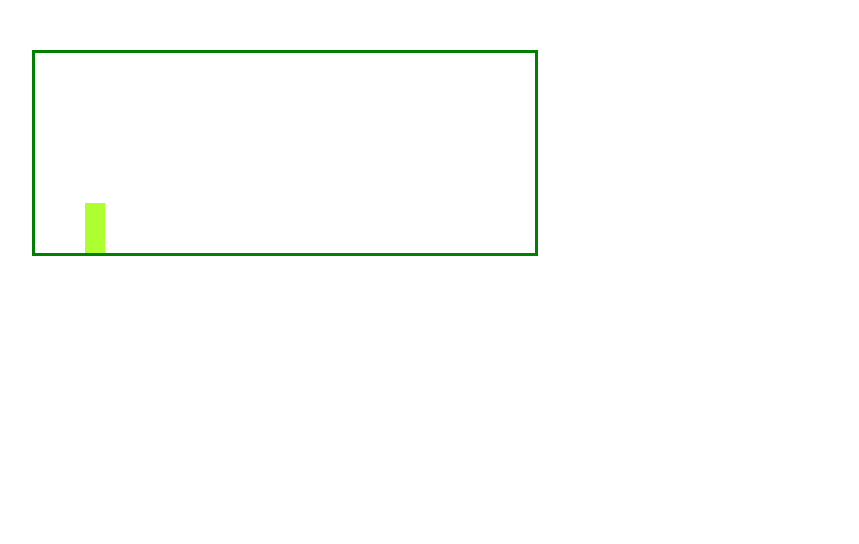
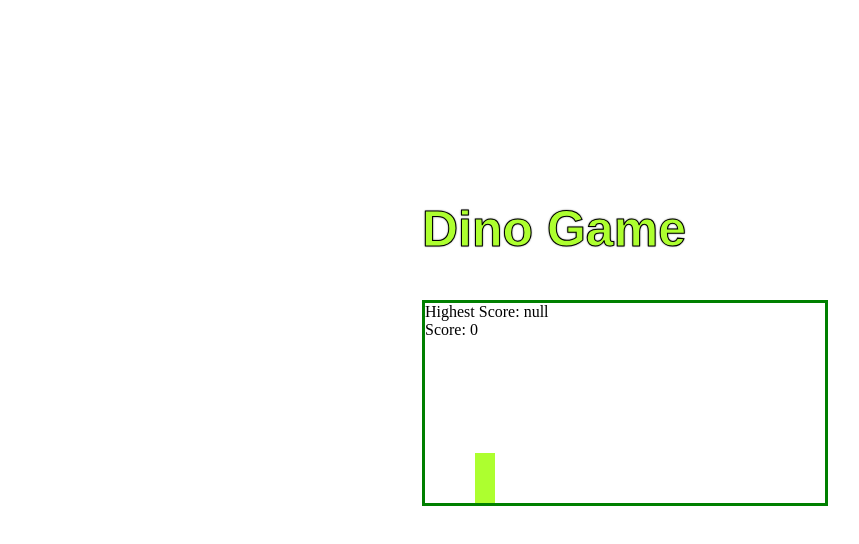
Before and after one commit to creatornadiran/JS_projects, a plain HTML site: page DinoGame/index.html in a window 1280 px wide. Shown: the whole page, without its empty margins (18-877 px from the left). Drawn offline with Linux system fonts and the light colour scheme; a web font is replaced by a local one.

Commit message:
new features added

```diff
--- a/DinoGame/index.html
+++ b/DinoGame/index.html
@@ -6,7 +6,10 @@
         <link rel="stylesheet" href ="style.css">
     </head>
     <body>
+        <h1 id="title">Dino Game</h1>
         <div id="game">
+            <p id="highestScore"></p>
+            <p id="score">Score: 0</p>
             <div id="dino"></div>
             <div id="cactus"></div>
         </div>
--- a/DinoGame/script.js
+++ b/DinoGame/script.js
@@ -2,6 +2,9 @@ var dino = document.getElementById("dino");
 var cactus = document.getElementById("cactus");
 var score = 0;
 var scorable = true;
+var highscore = localStorage.getItem("highscore");
+document.getElementById('highestScore').innerHTML = "Highest Score: "+ highscore;
+
 document.body.onkeyup = function(e){
     if(e.keyCode == 32){
         if(dino.classList != "animate"){
@@ -18,7 +21,8 @@ var checkScorable = setInterval(() => {
 var checkScore = setInterval(() => {
     var cactusLeft = parseInt(window.getComputedStyle(cactus).getPropertyValue("left"));
     if (cactusLeft < 30 && cactusLeft > 0 && scorable){
-       score+=1;
+       score+=100;
+       document.getElementById('score').innerHTML = "Score: "+ score;
        scorable = false;
     }
 }, 10);
@@ -29,6 +33,15 @@ var checkDeath = setInterval(() => {
         cactus.style.animation = "none";
         cactus.style.display = "none";
         alert("Game Over\nScore: "+score);
+        if(highscore !== null){
+            if (score > highscore) {
+                localStorage.setItem("highscore", score);
+            }
+        }
+        else{
+            localStorage.setItem("highscore", score);
+        }
         score = 0;
+        location.reload();
     }
 }, 10);
--- a/DinoGame/style.css
+++ b/DinoGame/style.css
@@ -1,18 +1,43 @@
+@import url('http://fonts.cdnfonts.com/css/fleftex-mono');
 *{
     padding: 0px;
     margin: 0px;
 }
+#score{
+    position: relative;
+}
+#highestScore{
+    position: relative;
+}
+#title{
+    font-family: 'Fleftex', sans-serif;
+    font-size: 50px;
+    -webkit-text-stroke-width: 1px;
+    -webkit-text-stroke-color: black;
+    color: greenyellow;
+    text-shadow: 0 0 2px black;
+    position: fixed;
+    top: 50%;
+    left: 50%;
+    margin-top: -200px;
+    margin-left: -200px;
+}
 #game{
-    margin: 50px;
-    width: 500px;
     height: 200px;
+    width: 400px;
+
+    position: fixed;
+    top: 50%;
+    left: 50%;
+    margin-top: -100px;
+    margin-left: -200px;
     border: 3px solid green;
 }
 #dino{
     width: 20px;
     height: 50px;
     background-color: greenyellow;
-    position: relative;
+    position: absolute;
     top: 150px;
     left: 50px;
 }
@@ -23,9 +48,9 @@
     width: 20px;
     height: 20px;
     background-color: green;
-    position: relative;
-    top: 130px;
-    left: 480px;
+    position: absolute;
+    top: 180px;
+    left: 400px;
     animation: cactus 1s infinite linear;
 }
 @keyframes jump{
@@ -35,6 +60,6 @@
     100%{top: 150px;}
 }
 @keyframes cactus{
-    0%{left: 480px;}
+    0%{left: 400px;}
     100%{left:-5px;}
 }
```
